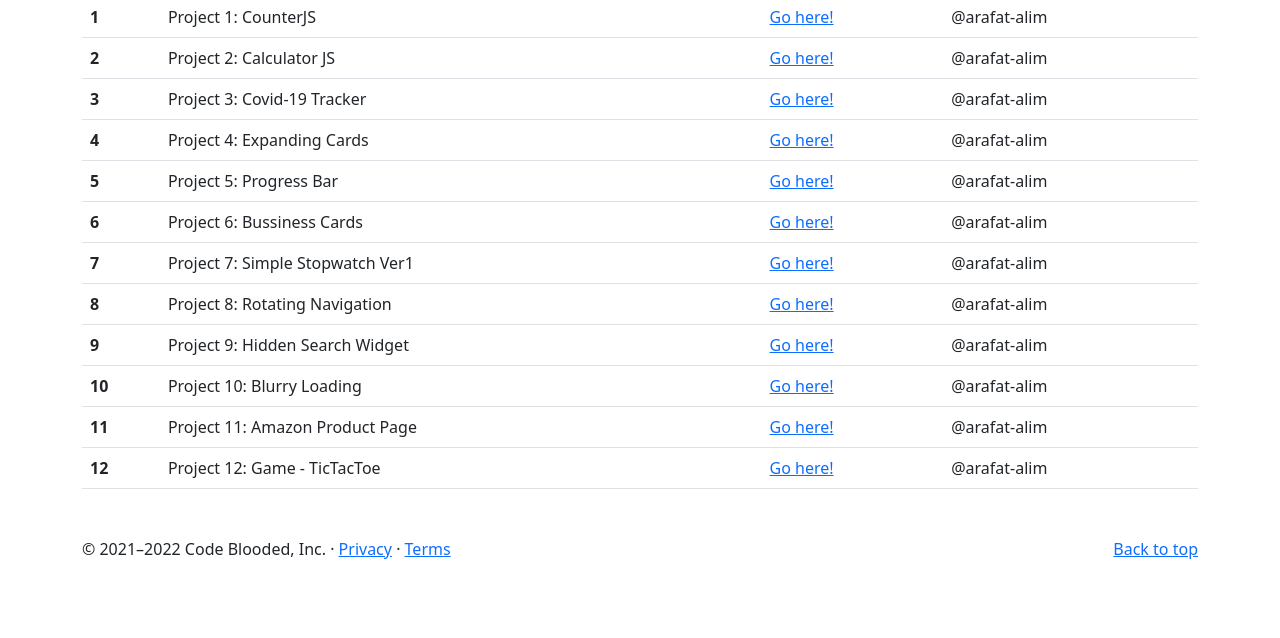
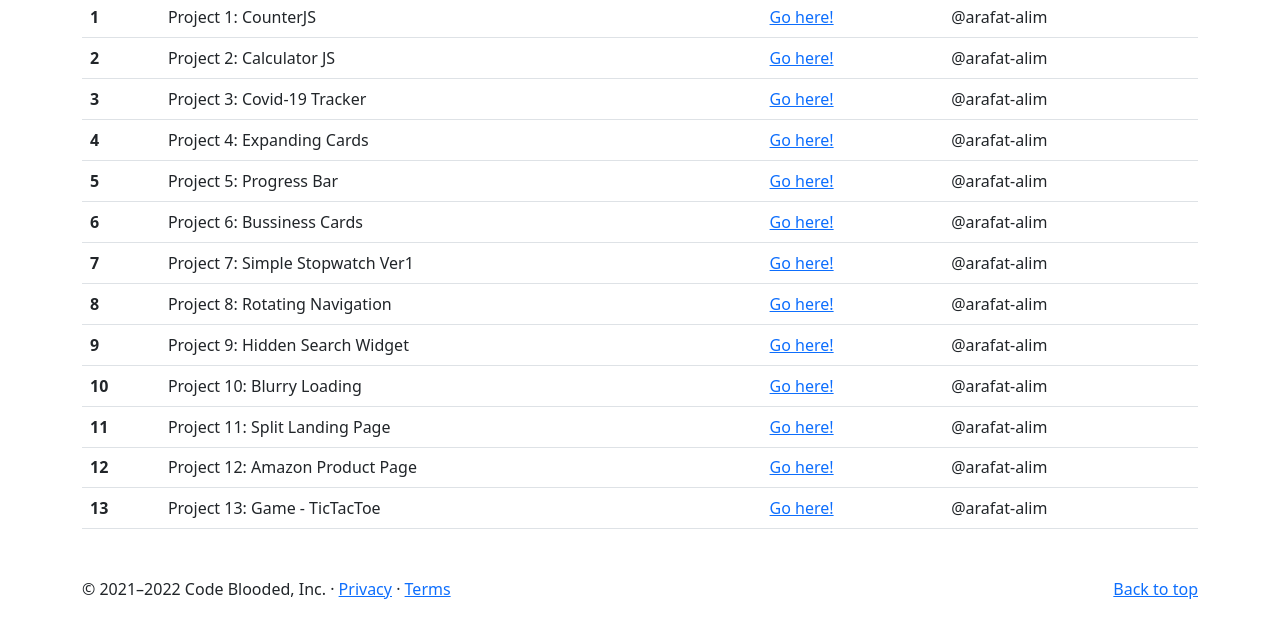
Before and after one commit to Arafat-alim/JavaScriptProjects, a plain HTML site: page index.html in a window 1280 px wide. Shown: the part 212-850 px from the top of the page. Drawn offline with nearby package versions, Linux system fonts and the light colour scheme.

Commit message:
updated table list and added project 11

```diff
--- a/index.html
+++ b/index.html
@@ -163,15 +163,24 @@
         </tr>
         <tr>
           <th scope="row">11</th>
-          <td>Project 11: Amazon Product Page</td>
+          <td>Project 11: Split Landing Page</td>
+          <td>
+            <a href="./Projects/11. SplitingLandPage/html/index.html" target="_blank">Go here!</a>
+          </td>
+          <td>@arafat-alim</td>
+        </tr>
+        <tr>
+        <tr>
+          <th scope="row">12</th>
+          <td>Project 12: Amazon Product Page</td>
           <td>
             <a href="https://arafat-alim.github.io/ReactProject-AmazonProductPage/" target="_blank">Go here!</a>
           </td>
           <td>@arafat-alim</td>
         </tr>
         <tr>
-          <th scope="row">12</th>
-          <td>Project 12: Game - TicTacToe</td>
+          <th scope="row">13</th>
+          <td>Project 13: Game - TicTacToe</td>
           <td>
             <a href="https://arafat-alim.github.io/Projects/" target="_blank">Go here!</a>
           </td>
```
